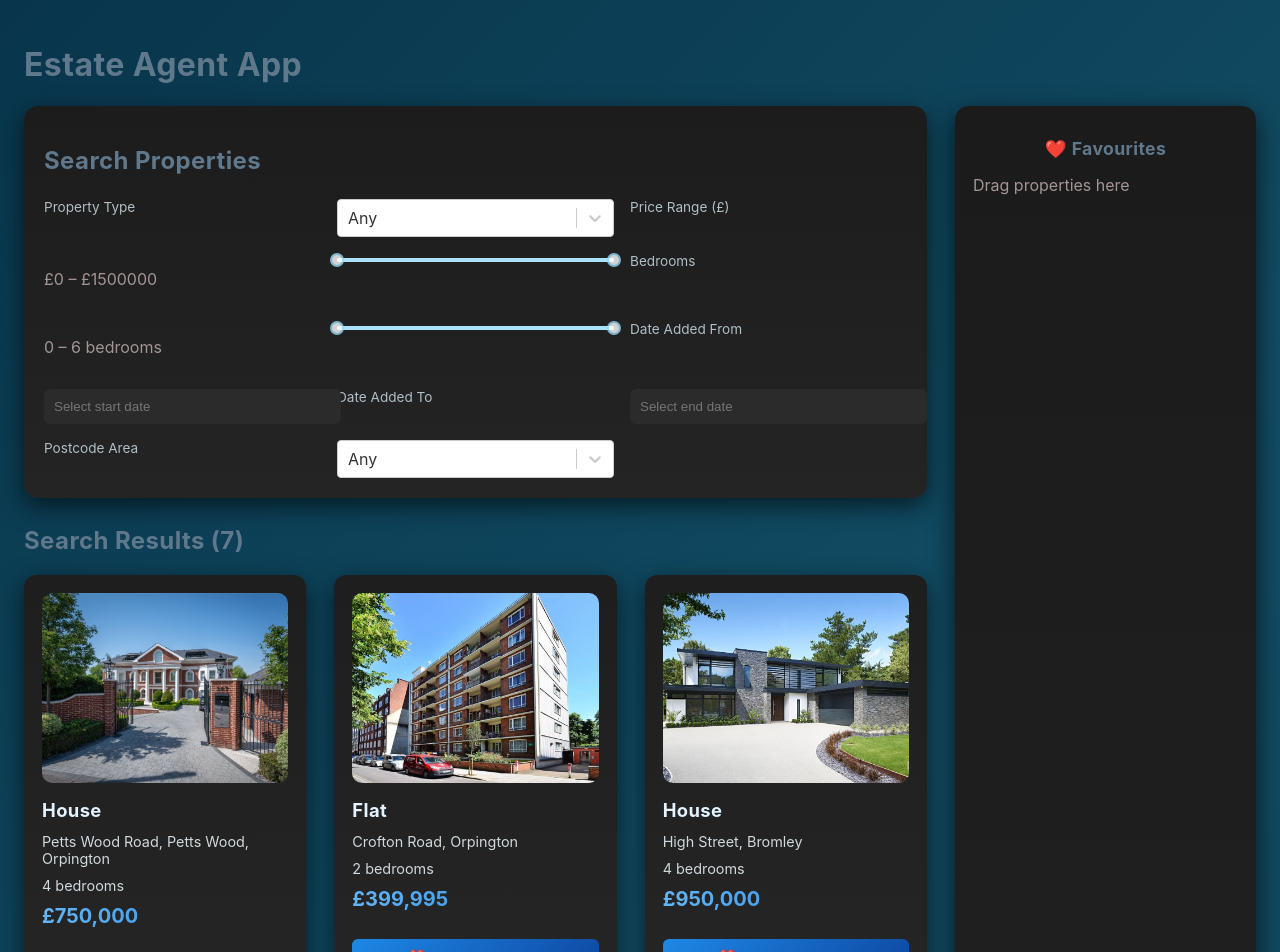
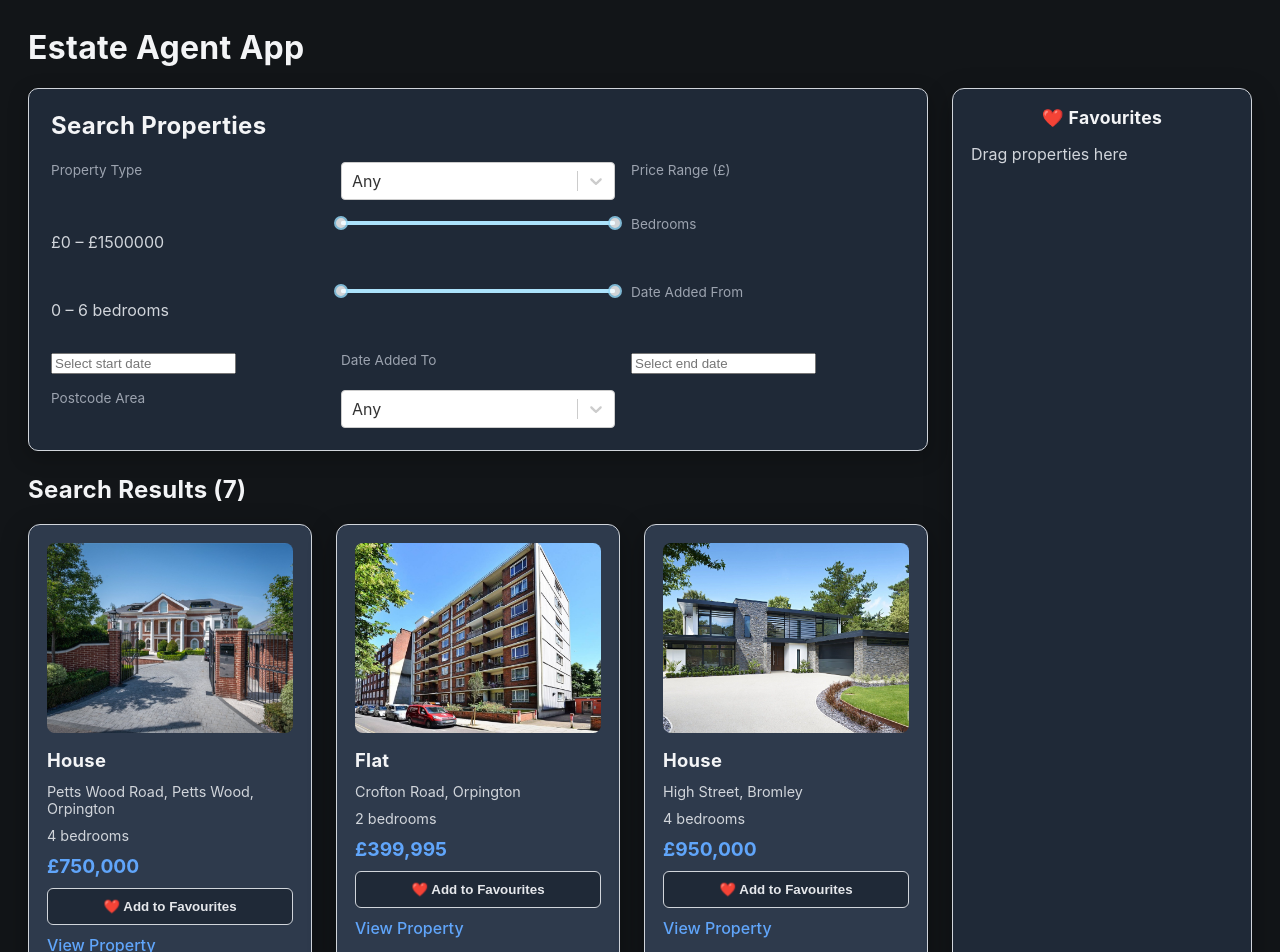
Before and after one commit to Maryam0406/estate-agent-react, a React (Create React App) app: page / in a window 1280 px wide. Shown: the top 952 px of the page. Built offline with nearby package versions, Linux system fonts and the light colour scheme.

Commit message:
converted components to jsx and updated styles

```diff
--- a/public/index.html
+++ b/public/index.html
@@ -5,10 +5,10 @@
     <link rel="icon" href="%PUBLIC_URL%/favicon.ico" />
     <meta name="viewport" content="width=device-width, initial-scale=1" />
     <meta name="theme-color" content="#000000" />
-    <meta
-      name="description"
-      content="Web site created using create-react-app"
+    <meta name="description" content="Web site created using create-react-app"
     />
+    <!--CSP restricts resources to trusted sources (own site and google)
+    Provides protection against XSS and other client-side attacks-->
     <meta
       http-equiv="Content-Security-Policy"
       content="
@@ -20,38 +20,11 @@
         connect-src 'self' https://www.google.com;
       "
     />
-
-
-
-    <link rel="apple-touch-icon" href="%PUBLIC_URL%/logo192.png" />
-    <!--
-      manifest.json provides metadata used when your web app is installed on a
-      user's mobile device or desktop. See https://developers.google.com/web/fundamentals/web-app-manifest/
-    -->
     <link rel="manifest" href="%PUBLIC_URL%/manifest.json" />
-    <!--
-      Notice the use of %PUBLIC_URL% in the tags above.
-      It will be replaced with the URL of the `public` folder during the build.
-      Only files inside the `public` folder can be referenced from the HTML.
-
-      Unlike "/favicon.ico" or "favicon.ico", "%PUBLIC_URL%/favicon.ico" will
-      work correctly both with client-side routing and a non-root public URL.
-      Learn how to configure a non-root public URL by running `npm run build`.
-    -->
     <title>Estate Agent App</title>
   </head>
   <body>
     <noscript>You need to enable JavaScript to run this app.</noscript>
     <div id="root"></div>
-    <!--
-      This HTML file is a template.
-      If you open it directly in the browser, you will see an empty page.
-
-      You can add webfonts, meta tags, or analytics to this file.
-      The build step will place the bundled scripts into the <body> tag.
-
-      To begin the development, run `npm start` or `yarn start`.
-      To create a production bundle, use `npm run build` or `yarn build`.
-    -->
   </body>
 </html>
--- a/src/App.css
+++ b/src/App.css
@@ -1,159 +1,159 @@
-/* ===== APP WRAPPER ===== */
-
+/* APP WRAPPER */
 .app {
-  padding: 24px;
+  padding: 28px;
+  max-width: 1400px;
+  margin: auto;
 }
 
-/* ===== MAIN LAYOUT ===== */
-
+/* MAIN LAYOUT */
 .layout {
   display: grid;
   grid-template-columns: 3fr 1fr;
-  gap: 28px;
+  gap: 24px;
 }
 
-.main-content {
-  width: 100%;
+/* SEARCH FORM */
+.search-form {
+  background: #1F2937; /* dark panel */
+  padding: 22px;
+  border-radius: 10px;
+  margin-bottom: 24px;
+  border: 1px solid #D1D5DB; /* silver border */
+  box-shadow: 0 6px 20px rgba(0,0,0,0.25);
+  display: grid;
+  grid-template-columns: repeat(auto-fit, minmax(220px, 1fr));
+  gap: 16px;
 }
 
-/* ===== PROPERTY LIST ===== */
+.search-form h2 {
+  grid-column: 1 / -1;
+  margin-bottom: 6px;
+  color: #F3F4F6;
+}
 
+.search-form label {
+  font-size: 0.85rem;
+  color: #9CA3AF;
+}
+
+/* PROPERTY LIST */
 .property-list {
   display: grid;
   grid-template-columns: repeat(auto-fill, minmax(280px, 1fr));
-  gap: 28px;
+  gap: 24px;
 }
 
-/* ===== PROPERTY CARD ===== */
-
+/* PROPERTY CARD */
 .property-card {
-  background: linear-gradient(
-    180deg,
-    #1e1e1e,
-    #262626
-  );
+  background: #2E3A4C;
   border-radius: 12px;
   padding: 18px;
-  box-shadow: 0 8px 24px rgba(0, 0, 0, 0.6);
+  border: 1px solid #D1D5DB;
+  box-shadow: 0 8px 28px rgba(0, 0, 0, 0.3);
   display: flex;
   flex-direction: column;
   gap: 10px;
-  transition: transform 0.25s ease, box-shadow 0.25s ease;
+  transition: transform 0.2s ease, box-shadow 0.2s ease;
 }
 
 .property-card:hover {
   transform: translateY(-4px);
-  box-shadow: 0 16px 36px rgba(0, 0, 0, 0.8);
+  box-shadow: 0 12px 36px rgba(0,0,0,0.45);
 }
 
 .property-card img {
   width: 100%;
   height: 190px;
   object-fit: cover;
-  border-radius: 10px;
+  border-radius: 8px;
+}
+
+.property-card h3 {
+  margin: 6px 0 2px;
+  font-size: 1.15rem;
+  color: #F3F4F6;
 }
 
 .property-card p {
   margin: 0;
-  font-size: 0.95rem;
-  color: #cccccc;
+  font-size: 0.9rem;
+  color: #D1D5DB;
 }
 
 /* Price emphasis */
 .property-card .price {
-  font-size: 1.25rem;
-  font-weight: bold;
-  background: linear-gradient(
-    90deg,
-    #64b5f6,
-    #1e88e5
-  );
-  -webkit-background-clip: text;
-  -webkit-text-fill-color: transparent;
+  font-size: 1.2rem;
+  font-weight: 700;
+  color: #60A5FA;
 }
 
-/* Favourite button */
-
-.property-card button {
-  margin-top: 12px;
-  background: linear-gradient(
-    135deg,
-    #1e88e5,
-    #0d47a1
-  );
-  color: #ffffff;
-}
-
-/* ===== FAVOURITES PANEL ===== */
-
+/*  FAVOURITES PANEL  */
 .favourites {
-  background: linear-gradient(
-    180deg,
-    #1b1b1b,
-    #242424
-  );
-  border-radius: 14px;
+  background: #1F2937;
+  border-radius: 12px;
   padding: 18px;
-  box-shadow: 0 8px 26px rgba(0, 0, 0, 0.7);
+  border: 1px solid #D1D5DB;
+  box-shadow: 0 8px 28px rgba(0,0,0,0.3);
 }
 
 .favourites h2 {
-  margin-bottom: 14px;
+  text-align: center;
+  font-size: 1.1rem;
+  margin-bottom: 16px;
+  color: #F3F4F6;
 }
 
 .fav-item {
   display: flex;
   justify-content: space-between;
   align-items: center;
-  background: linear-gradient(
-    90deg,
-    #2c2c2c,
-    #1f1f1f
-  );
+  background: #2E3A4C;
   padding: 10px;
   border-radius: 8px;
+  border: 1px solid #D1D5DB;
   margin-bottom: 10px;
 }
 
-.fav-item button {
-  background: linear-gradient(
-    135deg,
-    #e53935,
-    #b71c1c
-  );
-  color: #ffffff;
+.fav-item p {
+  font-size: 0.9rem;
+  color: #E5E7EB;
 }
 
-/* Clear all */
+.fav-item button {
+  background: #DC2626;
+}
 
 .favourites > button {
   margin-top: 12px;
-  background: linear-gradient(
-    135deg,
-    #616161,
-    #424242
-  );
-  color: #ffffff;
+  background: #1F2937;
+  border: 1px solid #D1D5DB;
+  color: #E5E7EB;
 }
 
-/* ===== PROPERTY PAGE ===== */
-
+/* PROPERTY PAGE */
 .property-page {
   max-width: 900px;
   margin: auto;
   padding: 24px;
 }
 
+.property-page-frame {
+  background: #2E3A4C;
+  border-radius: 16px;
+  padding: 26px;
+  border: 1px solid #D1D5DB;
+  box-shadow: 0 12px 36px rgba(0,0,0,0.4);
+}
+
 .property-image-large {
   width: 100%;
-  max-height: 440px;
+  max-height: 420px;
   object-fit: cover;
   border-radius: 12px;
-  margin-bottom: 18px;
+  margin-bottom: 16px;
 }
 
 /* Thumbnails */
-
 .thumbnail-row {
   display: flex;
   gap: 12px;
@@ -168,21 +168,14 @@
   object-fit: cover;
   cursor: pointer;
   opacity: 0.6;
-  transition: opacity 0.2s ease, transform 0.2s ease;
-}
-
-.thumbnail:hover {
-  opacity: 0.9;
-  transform: scale(1.05);
 }
 
 .thumbnail.active {
   opacity: 1;
-  border: 2px solid #64b5f6;
+  border: 2px solid #60A5FA;
 }
 
-/* ===== RESPONSIVE ===== */
-
+/* RESPONSIVE */
 @media (max-width: 1024px) {
   .layout {
     grid-template-columns: 1fr;
@@ -192,92 +185,7 @@
     order: -1;
     margin-bottom: 24px;
   }
-
-  .property-list {
-    grid-template-columns: 1fr;
-  }
 }
-
-/* ===== SEARCH FORM ===== */
-
-.search-form {
-  background: linear-gradient(180deg, #1c1c1c, #242424);
-  padding: 20px;
-  border-radius: 14px;
-  margin-bottom: 28px;
-  box-shadow: 0 8px 24px rgba(0, 0, 0, 0.6);
-  display: grid;
-  grid-template-columns: repeat(auto-fit, minmax(220px, 1fr));
-  gap: 16px;
-}
-
-.search-form h2 {
-  grid-column: 1 / -1;
-  margin-bottom: 8px;
-}
-
-.search-form label {
-  font-size: 0.85rem;
-  color: #b0bec5;
-}
-
-.search-form input,
-.search-form select {
-  width: 100%;
-  padding: 10px;
-  border-radius: 6px;
-  border: none;
-  background: #2b2b2b;
-  color: #ffffff;
-}
-
-.search-form input:focus,
-.search-form select:focus {
-  outline: 2px solid #64b5f6;
-}
-
-.property-card h3 {
-  margin: 6px 0 2px;
-  font-size: 1.15rem;
-  color: #e3f2fd;
-}
-
-.property-card p {
-  font-size: 0.9rem;
-  color: #cfd8dc;
-}
-
-.property-card p:last-of-type {
-  margin-bottom: 6px;
-}
-
-.favourites h2 {
-  text-align: center;
-  font-size: 1.1rem;
-  margin-bottom: 16px;
-}
-
-.fav-item p {
-  font-size: 0.9rem;
-  color: #e0f7fa;
-}
-
-
-.property-page h1 {
-  margin-bottom: 4px;
-}
-
-.property-page p {
-  margin-bottom: 10px;
-  line-height: 1.5;
-}
-
-.property-price {
-  font-size: 1.3rem;
-  font-weight: bold;
-  color: #81d4fa;
-}
-
 
 @media (max-width: 600px) {
   .search-form {
@@ -288,13 +196,3 @@
     height: 160px;
   }
 }
-
-/* ===== PROPERTY PAGE CONTENT FRAME ===== */
-
-.property-page-frame {
-  background: rgb(26, 25, 25);
-  border-radius: 18px;
-  padding: 28px;
-  box-shadow: 0 14px 36px rgba(0, 0, 0, 0.7);
-  backdrop-filter: blur(6px);
-}
--- a/src/index.css
+++ b/src/index.css
@@ -1,45 +1,48 @@
+/* GLOBAL STYLES */
+
 body {
   margin: 0;
   min-height: 100vh;
-  background: linear-gradient(
-    135deg,
-    #08354b,
-    hsl(197, 70%, 23%),
-    #0f425a
-  );
+  background: #121518;
   font-family: -apple-system, BlinkMacSystemFont, "Segoe UI",
     Roboto, Oxygen, Ubuntu, Cantarell,
     "Fira Sans", "Droid Sans", "Helvetica Neue",
     sans-serif;
-  color: #a49595;
-  -webkit-font-smoothing: antialiased;
+  color: #D1D5DB;
 }
 
+/* Headings */
 h1, h2, h3 {
-  color: #5f788c;
-  letter-spacing: 0.4px;
+  color: #F3F4F6;
+  letter-spacing: 0.3px;
+  margin-top: 0;
 }
 
+/* Links */
 a {
-  color: #64b5f6;
+  color: #60A5FA;
   text-decoration: none;
-  transition: color 0.2s ease;
+  font-weight: 500;
 }
 
 a:hover {
-  color: #bbdefb;
+  color: #3B82F6;
 }
 
+/* Buttons */
 button {
   cursor: pointer;
   border-radius: 6px;
-  border: none;
+  border: 1px solid #D1D5DB;
   padding: 10px 14px;
   font-weight: 600;
-  transition: transform 0.15s ease, box-shadow 0.15s ease;
+  background: #1F2937;
+  color: #E5E7EB;
+  transition: all 0.2s ease;
 }
 
 button:hover {
-  transform: translateY(-1px);
-  box-shadow: 0 6px 16px rgba(0, 0, 0, 0.6);
+  background: #2E3A4C;
+  border-color: #60A5FA;
+  box-shadow: 0 6px 16px rgba(0,0,0,0.3);
 }
```
Also changed, not shown: src/App.jsx (renamed from src/App.js), src/components/FavouritesList.jsx (renamed from src/components/FavouritesList.js), src/components/PropertyCard.jsx (renamed from src/components/PropertyCard.js), src/components/SearchForm.jsx (renamed from src/components/SearchForm.js), src/pages/PropertyPage.jsx (renamed from src/pages/PropertyPage.js), 1 other file (tests, documents, lock files or other folders).
